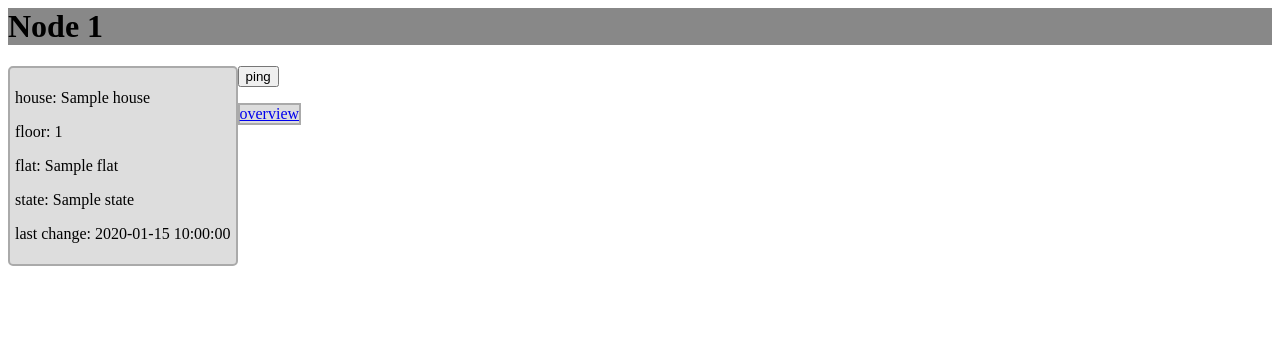
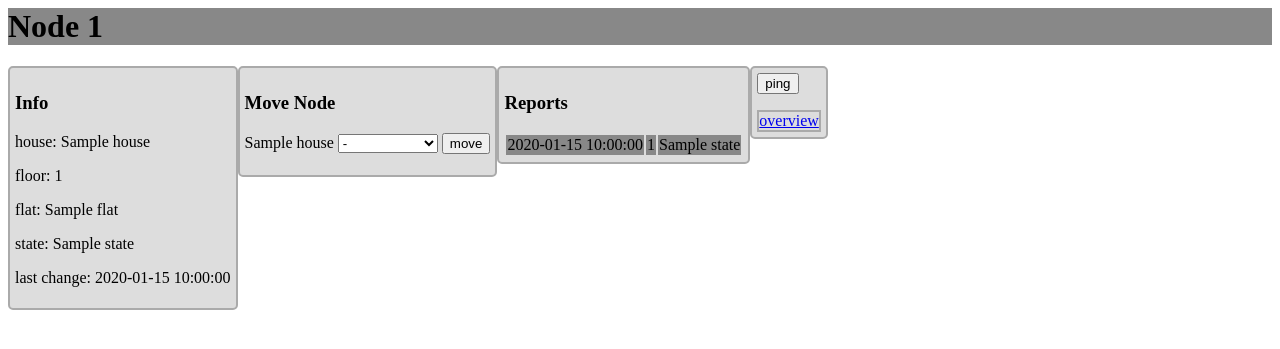
Before and after one commit to paul0x1C/wasserschaden, a Flask app: page /node_info?node_id=1 in a window 1280 px wide. Shown: the top 349 px of the page. Run offline with Flask 2, Linux system fonts and the light colour scheme; tables that the repository leaves empty hold one stand-in row (values such as "Sample post").

Commit message:
better new node handeling and more featurs in node_info.html

```diff
--- a/db/models.py
+++ b/db/models.py
@@ -38,6 +38,7 @@ class Node(Base):
     name = Column(String(50))
     state_id = Column(Integer, ForeignKey('states.id'))
     state = relationship("State", foreign_keys=[state_id], backref="nodes")
+    reported_offline = Column(Boolean)
     last_change = Column(DateTime)
 
 class Report(Base):
--- a/web/main.py
+++ b/web/main.py
@@ -60,16 +60,22 @@ def overview(session):
 
 @app.route('/node_info', methods=['GET', 'POST'])
 def node_info():
+    return get_node_info(request)
+
+@db_connect
+def get_node_info(request, session):
+    node_id = int(request.args.get('node_id'))
     if request.form.get('action') == "ping":
-        node_id = int(request.form.get('node_id'))
         publish_to_node(node_id, "ping")
         set_state(node_id, 5)
-    return get_node_info(request.args.get('node_id'))
-
-@db_connect
-def get_node_info(node_id, session):
+    elif request.form.get('action') == "move":
+        node = session.query(models.Node).filter(models.Node.id == node_id).first()
+        node.flat_id = int(request.form.get('flat_id'))
     node = session.query(models.Node).filter(models.Node.id == node_id).first()
-    return render_template('node_info.html', node = node)
+    houses = session.query(models.House)
+    reports = node.reports[-20:]
+    reports.reverse()
+    return render_template('node_info.html', node = node, houses = houses, reports = reports)
 
 if __name__ == '__main__':
     app.run(debug=True, host='0.0.0.0', port=80)
--- a/web/templates/node_info.html
+++ b/web/templates/node_info.html
@@ -1,7 +1,7 @@
 <meta charset="utf-8">
 <head>
   <style>
-  .main_info {
+  .block {
     background-color: #ddd;
     border: 2px solid #aaa;
     border-radius: 5px;
@@ -16,16 +16,55 @@
   </style>
 </head>
 <h1 style="background-color:{{ node.state.color }}">Node {{ node.id }}</h1>
-<div class="main_info">
+
+<div class="block">
+  <h3>Info</h3>
   <p>house: {{ node.flat.floor.house.name }}</p>
   <p>floor: {{ node.flat.floor.level }}</p>
   <p>flat: {{ node.flat.name }}</p>
   <p>state: {{ node.state.name }}</p>
   <p>last change: {{ node.last_change }}</p>
 </div>
+
+<div class="block">
+  <h3>Move Node</h3>
+    {% for house in houses %}
+    <form method='post'>
+    <p>
+      {{ house.name }}
+      <select name='flat_id'>
+        {% for floor in house.floors %}
+          {% for flat in floor.flats %}
+            <option value="">-</option>
+            <option value="{{ flat.id }}">{{ floor.level }} {{ flat.name }}</option>
+          {% endfor %}
+        {% endfor %}
+      </select>
+      <input type='hidden' name='action' value='move'>
+      <input type='hidden' name='node_id' value='{{ node.id }}'>
+      <input type='submit' value='move'>
+    </form>
+    </p>
+    {% endfor %}
+</div>
+
+<div class="block">
+  <h3>Reports</h3>
+    <table>
+    {% for report in reports %}
+    <tr style="background-color: {{ report.state.color }};">
+      <td>{{ report.time }}</td>
+      <td>{{ report.state_id }}</td>
+      <td>{{ report.state.name }}</td>
+    </tr>
+    {% endfor %}
+  </table>
+</div>
+<div class="block">
   <form method='post'>
     <input type='hidden' value='ping' name='action'>
     <input type='hidden' name='node_id' value='{{ node.id }}'>
     <input type='submit' value='ping' class='add'>
   </form>
   <a class="back" href='./overview'>overview</a>
+</div>
```
Also changed, not shown: actions.py (+16 -8 lines), bot.py (+10 -0 lines), init.py (+5 -5 lines), loop.py (+3 -6 lines). Lines whose indentation alone changed are shown as unchanged.
